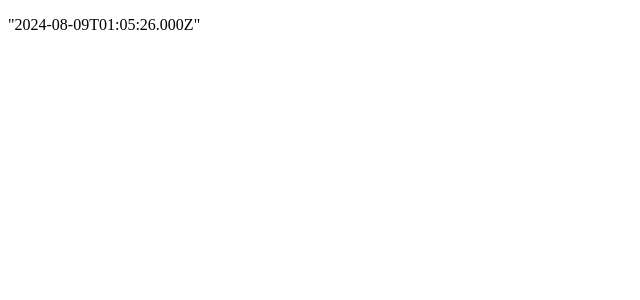
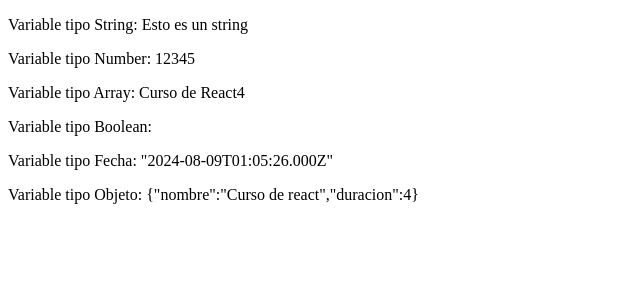
Before and after one commit to btarache/pruebas, a React (Vite) app: page / in a window 1280 px wide. Shown: the top 300 px of the page, without its empty margins (0-640 px from the left). Built offline with nearby package versions, Linux system fonts and the light colour scheme.

Commit message:
Fragment

```diff
--- a/src/PrimerComponente.jsx
+++ b/src/PrimerComponente.jsx
@@ -10,6 +10,14 @@ const objeto = { nombre: 'Curso de react', duracion: 4 }
 
 export const PrimerComponente = () => {
     return (
-        <p>{ JSON.stringify(fecha) }</p>  /*  Igual para objeto p/e JSON.stringify(fecha) */
+        <>
+            <p>Variable tipo String: {string}</p>
+            <p>Variable tipo Number: {number}</p>
+            <p>Variable tipo Array: {array}</p>
+            <p>Variable tipo Boolean: {boolean}</p>
+            <p>Variable tipo Fecha: { JSON.stringify(fecha) }</p>
+            <p>Variable tipo Objeto: { JSON.stringify(objeto) }</p>
+        </>
+
     )
 }
```
